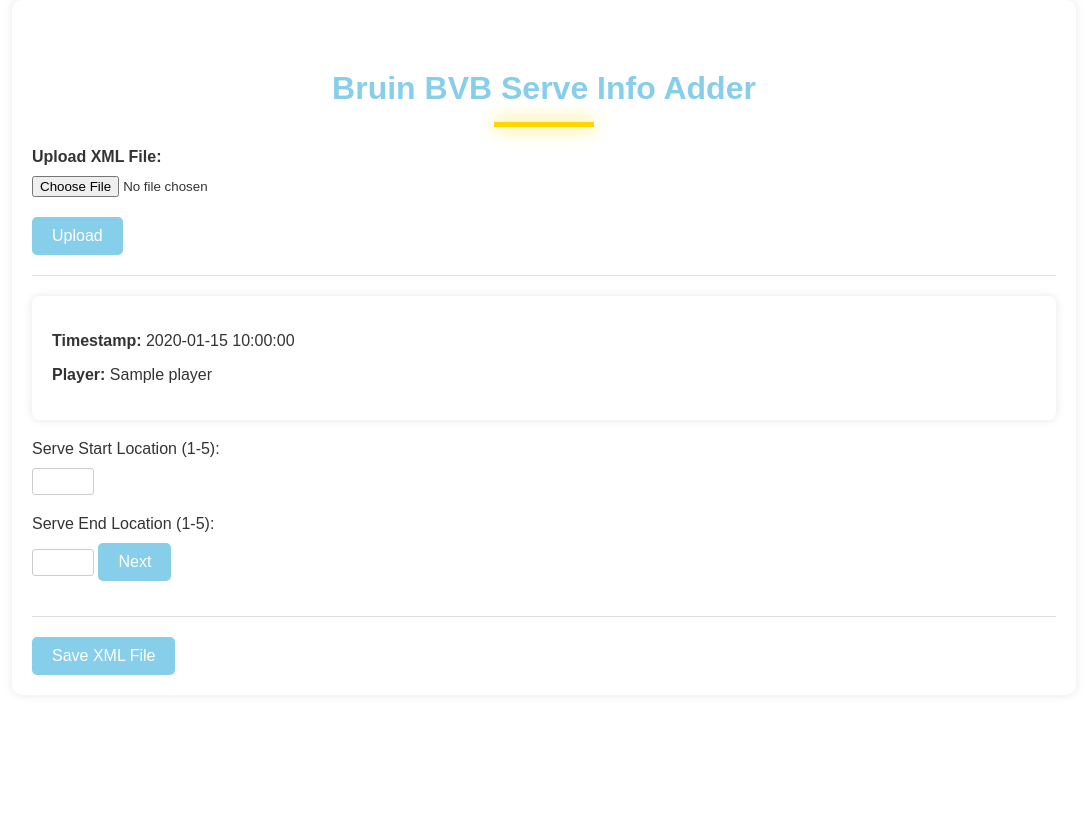
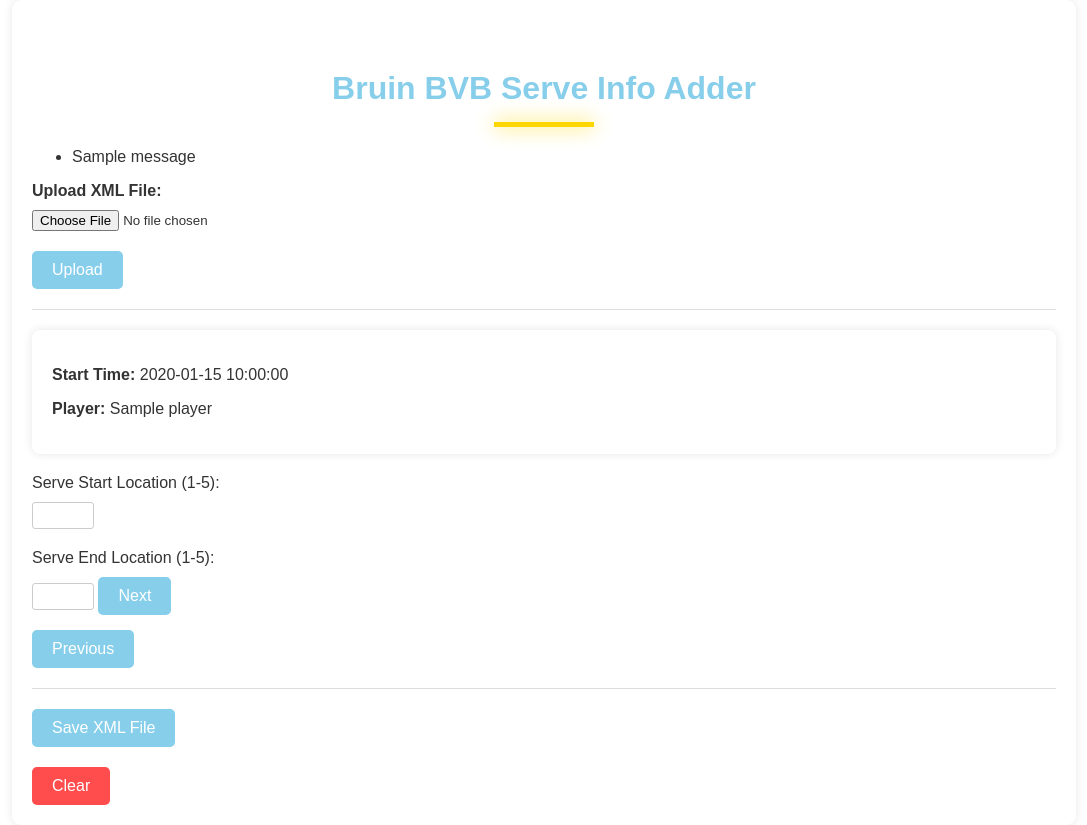
Before and after one commit to sarahstrong0/beach-vb-app, a Flask app: template film_data_adder_app/templates/index.html in a window 1280 px wide. Shown: the whole page, without its empty margins (96-1183 px from the left). Before the commit the page ends 675 px from the top, so only its background shows below. Run offline with Flask 2, Linux system fonts and the light colour scheme; the template is opened without the code that fills it: most values are stand-ins (such as "Sample title", 1, 10 or a date in 2020); one stand-in notice (Sample message) is shown.

Commit message:
Update serve info adder to work for our XML format

```diff
--- a/film_data_adder_app/application.py
+++ b/film_data_adder_app/application.py
@@ -1,8 +1,9 @@
-from flask import Flask, render_template, request, redirect, url_for
+from flask import Flask, render_template, request, redirect, url_for, send_file, flash
 import xml.etree.ElementTree as ET
 import os
 
 app = Flask(__name__)
+app.secret_key = 'supersecretkey'
 UPLOAD_FOLDER = 'uploads'
 if not os.path.exists(UPLOAD_FOLDER):
     os.makedirs(UPLOAD_FOLDER)
@@ -10,18 +11,32 @@ if not os.path.exists(UPLOAD_FOLDER):
 points = []
 current_point = 0
 xml_file_path = None
+original_filename = None
 
 def load_xml(xml_path):
-    global points, current_point, xml_file_path
+    global points, current_point, xml_file_path, original_filename
     xml_file_path = xml_path
+    original_filename = os.path.splitext(os.path.basename(xml_file_path))[0]
     tree = ET.parse(xml_path)
     root = tree.getroot()
     points = []
-    for serve in root.findall('.//serve'):
-        timestamp = serve.find('timestamp').text
-        player = serve.find('player').text
-        points.append({'timestamp': timestamp, 'player': player, 'element': serve})
+    for instance in root.findall('.//ALL_INSTANCES/instance'):
+        start_time_element = instance.find('start')
+        labels = instance.findall('label')
+        if start_time_element is not None and labels:
+            for label in labels:
+                group_element = label.find('group')
+                text_element = label.find('text')
+                if group_element is not None and text_element is not None:
+                    group_type = group_element.text
+                    text_value = text_element.text
+                    if group_type == 'type' and text_value == 'serve':
+                        start_time = start_time_element.text
+                        player = instance.find('code').text
+                        points.append({'startTime': start_time, 'player': player, 'element': instance})
+                        break  # Exit the loop once we find the correct label
     current_point = 0
+    print(f"Loaded {len(points)} serve instances from {xml_path}")
 
 @app.route('/', methods=['GET', 'POST'])
 def index():
@@ -30,11 +45,23 @@ def index():
     if request.method == 'POST':
         if 'file' in request.files:
             file = request.files['file']
-            if file.filename.endswith('.xml'):
+            if file.filename == '':
+                flash('No selected file')
+                return redirect(request.url)
+            if file and file.filename.endswith('.xml'):
                 xml_path = os.path.join(UPLOAD_FOLDER, file.filename)
                 file.save(xml_path)
-                load_xml(xml_path)
-                return redirect(url_for('index'))
+                try:
+                    load_xml(xml_path)
+                    if len(points) == 0:
+                        flash('No valid serve instances found in the uploaded XML file.')
+                    return redirect(url_for('index'))
+                except ET.ParseError:
+                    flash('Error parsing XML file. Please ensure it is well-formed.')
+                    return redirect(request.url)
+            else:
+                flash('Unsupported file format. Please upload an XML file.')
+                return redirect(request.url)
         elif 'serve_start' in request.form and 'serve_end' in request.form:
             serve_start = request.form['serve_start']
             serve_end = request.form['serve_end']
@@ -43,21 +70,44 @@ def index():
                 serve_end = int(serve_end)
                 if 1 <= serve_start <= 5 and 1 <= serve_end <= 5:
                     point = points[current_point]
-                    ET.SubElement(point['element'], 'serveStartLocation').text = str(serve_start)
-                    ET.SubElement(point['element'], 'serveEndLocation').text = str(serve_end)
+                    serve_element = point['element']
+                    serve_start_label = ET.SubElement(serve_element, 'label')
+                    serve_start_group = ET.SubElement(serve_start_label, 'group')
+                    serve_start_group.text = 'serveStartLocation'
+                    serve_start_text = ET.SubElement(serve_start_label, 'text')
+                    serve_start_text.text = str(serve_start)
+                    serve_end_label = ET.SubElement(serve_element, 'label')
+                    serve_end_group = ET.SubElement(serve_end_label, 'group')
+                    serve_end_group.text = 'serveEndLocation'
+                    serve_end_text = ET.SubElement(serve_end_label, 'text')
+                    serve_end_text.text = str(serve_end)
                     current_point += 1
                     if current_point >= len(points):
-                        current_point = 0
+                        current_point = len(points)  # Stop at the last point
+            return redirect(url_for('index'))
+        elif 'previous' in request.form:
+            if current_point > 0:
+                current_point -= 1
+            return redirect(url_for('index'))
+        elif 'clear' in request.form:
+            points.clear()
+            current_point = 0
+            xml_file_path = None
+            original_filename = None
             return redirect(url_for('index'))
     current_point_data = points[current_point] if current_point < len(points) else None
-    return render_template('index.html', current_point_data=current_point_data)
+    return render_template('index.html', current_point_data=current_point_data, current_point=current_point, total_points=len(points))
 
-@app.route('/save')
+@app.route('/save', methods=['POST'])
 def save_xml():
-    global xml_file_path
-    if xml_file_path:
+    global xml_file_path, original_filename
+    if xml_file_path and original_filename:
         tree = ET.parse(xml_file_path)
-        tree.write(xml_file_path)
+        updated_filename = f"{original_filename}_with_serve_data.xml"
+        updated_path = os.path.join(UPLOAD_FOLDER, updated_filename)
+        tree.write(updated_path)
+        return send_file(updated_path, as_attachment=True, attachment_filename=updated_filename)
+    flash('No XML file loaded to save.')
     return redirect(url_for('index'))
 
 if __name__ == "__main__":
--- a/film_data_adder_app/static/styles.css
+++ b/film_data_adder_app/static/styles.css
@@ -19,7 +19,7 @@ body {
 }
 
 .title {
-    color: #87CEEB; /* UCLA Blue */
+    color: #87CEEB; /* Sky Blue */
     text-align: center;
     padding: 20px 0;
     margin-top: 30px;
@@ -64,7 +64,7 @@ body {
 
 button.button {
     display: inline-block;
-    background-color: #87CEEB; /* UCLA Blue */
+    background-color: #87CEEB; /* Sky Blue */
     color: #fff;
     border: none;
     padding: 10px 20px;
@@ -73,11 +73,20 @@ button.button {
     font-size: 16px;
     border-radius: 5px;
     transition: background-color 0.3s ease, box-shadow 0.3s ease;
+    margin-right: 10px;
 }
 
 button.button:hover {
-    background-color: #1E5D8A; /* Darker UCLA Blue */
+    background-color: #5CB3FF; /* Darker Sky Blue */
     box-shadow: 0 0 10px gold;
+}
+
+button.clear-button {
+    background-color: #ff4c4c; /* Red */
+}
+
+button.clear-button:hover {
+    background-color: #ff1a1a; /* Darker Red */
 }
 
 hr {
@@ -99,3 +108,7 @@ input[type="number"] {
     border: 1px solid #ccc;
     border-radius: 3px;
 }
+
+.clear-form {
+    margin-top: 20px;
+}
--- a/film_data_adder_app/templates/index.html
+++ b/film_data_adder_app/templates/index.html
@@ -3,12 +3,21 @@
 <head>
     <meta charset="UTF-8">
     <meta name="viewport" content="width=device-width, initial-scale=1.0">
-    <title>Volleyball Match Analyzer</title>
+    <title>Bruin BVB Serve Zone Adder</title>
     <link rel="stylesheet" href="{{ url_for('static', filename='styles.css') }}">
 </head>
 <body>
     <div class="container">
         <h1 class="title">Bruin BVB Serve Info Adder</h1>
+        {% with messages = get_flashed_messages() %}
+            {% if messages %}
+                <ul class="flashes">
+                {% for message in messages %}
+                    <li>{{ message }}</li>
+                {% endfor %}
+                </ul>
+            {% endif %}
+        {% endwith %}
         <form action="/" method="post" enctype="multipart/form-data">
             <label for="file" class="upload-label">Upload XML File:</label>
             <input type="file" name="file" id="file" accept=".xml" class="upload-input">
@@ -17,7 +26,7 @@
         <hr>
         {% if current_point_data %}
             <div class="info">
-                <p><strong>Timestamp:</strong> {{ current_point_data.timestamp }}</p>
+                <p><strong>Start Time:</strong> {{ current_point_data.startTime }}</p>
                 <p><strong>Player:</strong> {{ current_point_data.player }}</p>
             </div>
             <form action="/" method="post">
@@ -27,12 +36,18 @@
                 <input type="number" name="serve_end" id="serve_end" min="1" max="5" required>
                 <button type="submit" class="button">Next</button>
             </form>
+            <form action="/" method="post">
+                <button type="submit" name="previous" value="previous" class="button">Previous</button>
+            </form>
         {% else %}
-            <p>No points to display.</p>
+            <p>No more points to display.</p>
         {% endif %}
         <hr>
-        <form action="/save">
+        <form action="/save" method="post">
             <button type="submit" class="button">Save XML File</button>
+        </form>
+        <form action="/" method="post" class="clear-form">
+            <button type="submit" name="clear" value="clear" class="button clear-button">Clear</button>
         </form>
     </div>
 </body>
```
